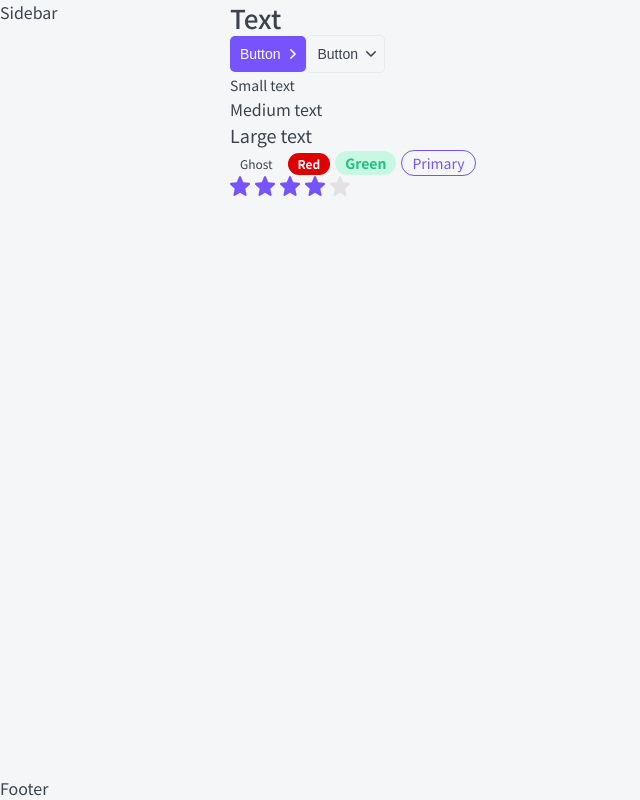
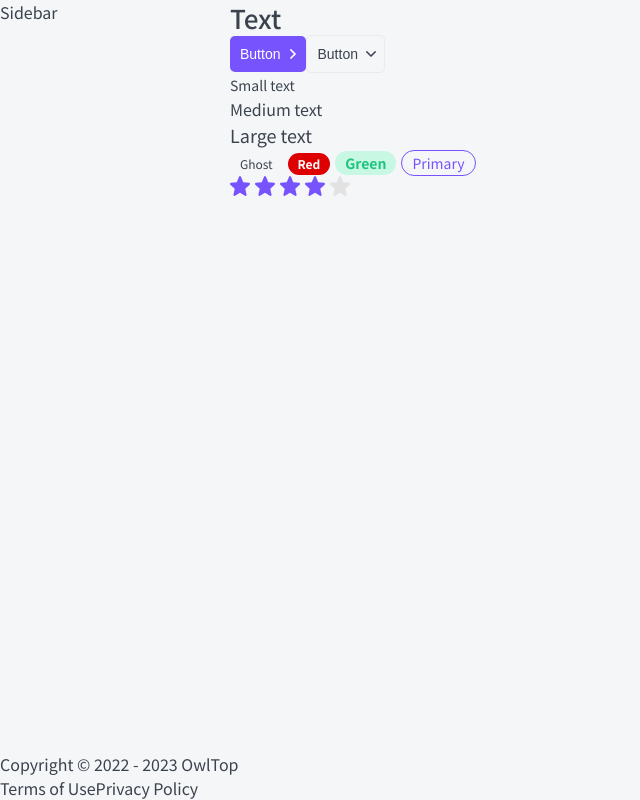
Before and after one commit to RadyaBen/Top-Courses-App, a Next.js app: page / in a window 1280 px wide. Shown: the whole page, without its empty margins (0-640 px from the left). Built offline with nearby package versions, Linux system fonts and the light colour scheme.

Commit message:
Add elements to the footer

```diff
--- a/layout/Footer/Footer.tsx
+++ b/layout/Footer/Footer.tsx
@@ -1,11 +1,15 @@
+import { format } from 'date-fns';
+
 import { FooterProps } from './Footer.props';
 
 export const Footer = ({ ...props }: FooterProps) => {
 	return (
-		<>
-			<div {...props}>
-				Footer
+		<footer {...props}>
+			<div>
+				Copyright © 2022 - {format(new Date(), 'yyyy')} OwlTop
 			</div>
-		</>
+			<a href="" target='_blank'>Terms of Use</a>
+			<a href="" target='_blank'>Privacy Policy</a>
+		</footer>
 	);
 };
```
